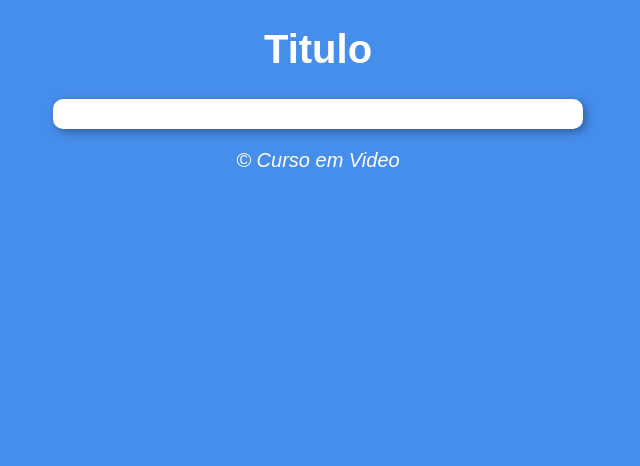
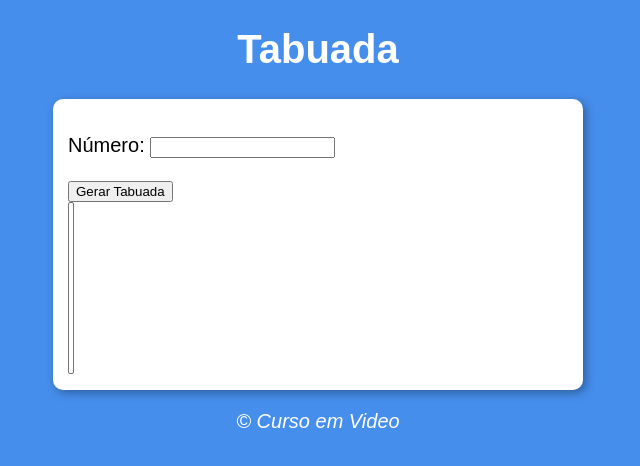
Before and after one commit to santannadkevinn/JavaScript, a plain HTML site: page Curso em Video/Aula14ex/ex017/modelo1.html in a window 1280 px wide. Shown: the whole page, without its empty margins (322-962 px from the left). Drawn offline with Linux system fonts and the light colour scheme.

Commit message:
Terminei o modulo E

```diff
--- a/Curso em Video/Aula14ex/ex017/modelo1.html
+++ b/Curso em Video/Aula14ex/ex017/modelo1.html
@@ -5,15 +5,22 @@
     <meta http-equiv="X-UA-Compatible" content="IE=edge">
     <meta name="viewport" content="width=device-width, initial-scale=1.0">
     <link rel="stylesheet" href="estilos/style.css">
-    <title>Modelo de exercicio</title>
+    <title>Tabuada</title>
 </head>
 <body>
     <header>
-        <h1>Titulo</h1>
+        <h1>Tabuada</h1>
     </header>
     <section>
-        <div></div>
-        <div></div>
+        <div>
+            <p>Número: <input type="number" name="num" id="txtn"></p>
+            <input type="button" value="Gerar Tabuada" onclick="tabuada()">
+        </div>
+        <div>
+            <select name="tabuada" id="seltab" size="10">
+                <option value="Digite um numero acima"></option>
+            </select>
+        </div>
     </section>
     <footer>
         <p>&copy; Curso em Video</p>
--- a/Curso em Video/Aula14ex/ex017/script.js
+++ b/Curso em Video/Aula14ex/ex017/script.js
@@ -0,0 +1,20 @@
+function tabuada(){
+    let num = document.getElementById("txtn")
+    let tab = document.getElementById("seltab")
+    if(num.value.length == 0) {
+        window.alert('Por favor, digite um nùmero!')
+    } else{
+        let n = Number(num.value)
+        let c = 1
+        tab.innerHTML = ''
+        while (c <= 10) {
+            let iten = document.createElement('option')
+            iten.text = `${n} x ${c} = ${n*c}`
+            iten.value = `tab${c}`
+            tab.appendChild(iten)
+            c++
+        }
+    }
+
+
+}
```
Also changed, not shown: Curso em Video/Aula14ex/ex016/modelo1.html (+2 -2 lines), Curso em Video/Aula14ex/ex016/script.js (+13 -6 lines).
